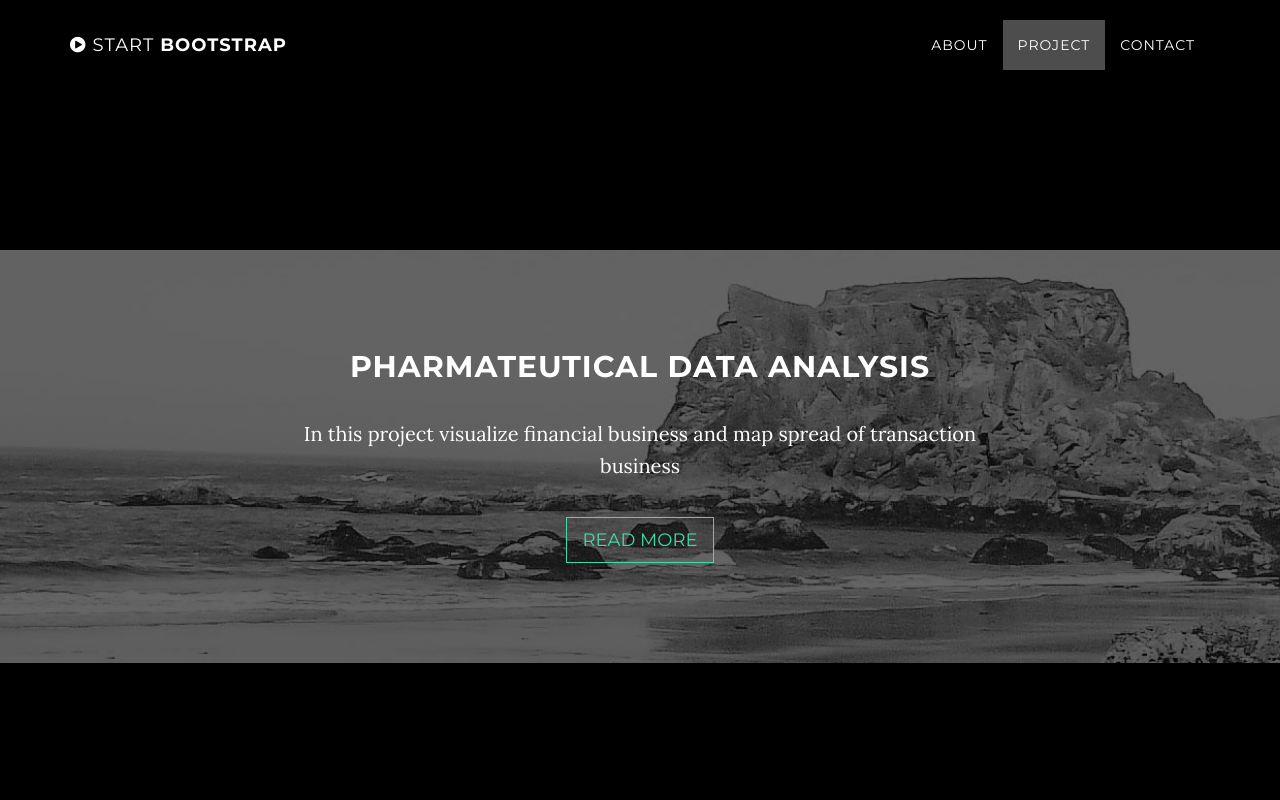
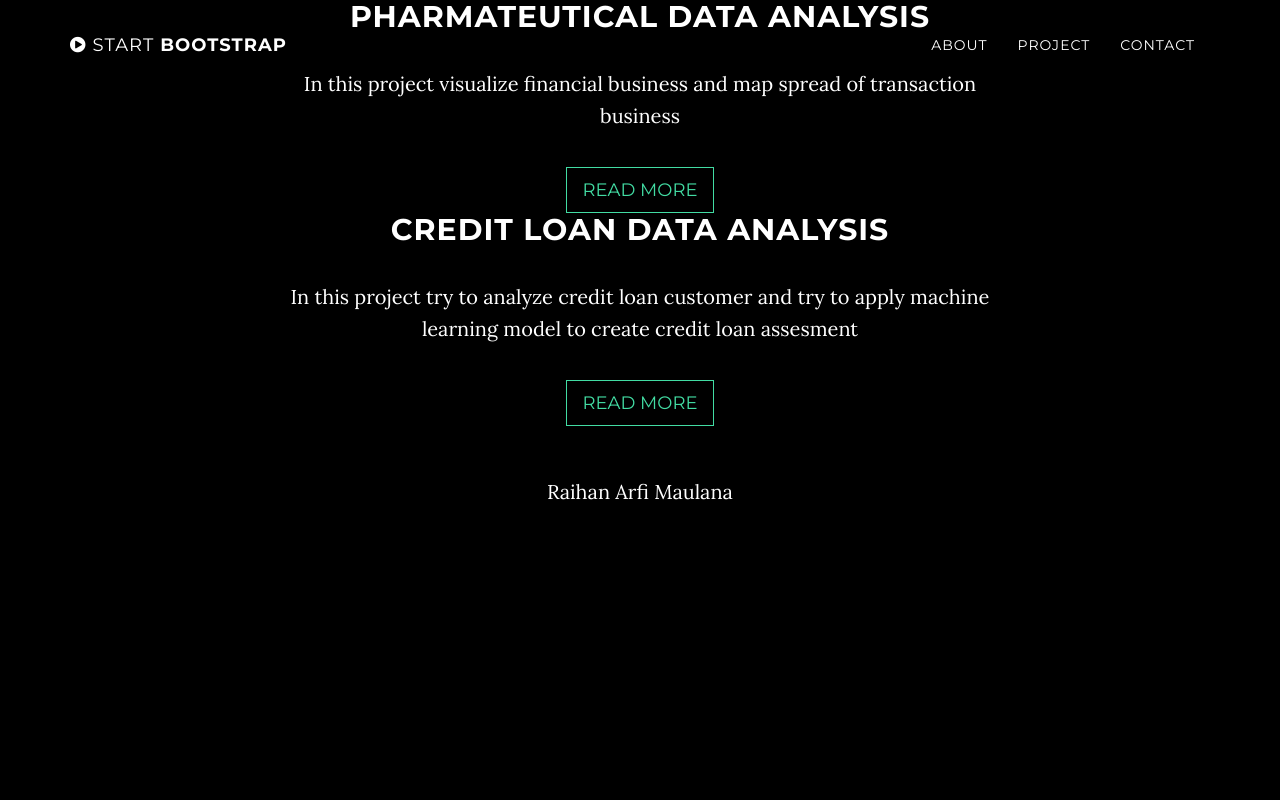
Before and after one commit to raihanarfi12-lab/raihanarfi12-lab.github.io, a plain HTML site: page project.html in a window 1280 px wide. Shown: the top 800 px of the page. Drawn offline with Linux system fonts and the light colour scheme; some packages are replaced by stand-ins of ours.

Commit message:
fix project page

```diff
--- a/project.html
+++ b/project.html
@@ -98,9 +98,8 @@
         </div>
     </section>-->
 
-    <!-- Download Section -->
-    <section id="project" class="content-section text-center">
-        <div class="download-section">
+    <!-- Project Section -->
+    <section id="project_1" class="text-center">
         <div class="container">
             <div class="col-lg-8 col-lg-offset-2">
                 <h2>Pharmateutical Data Analysis</h2>
@@ -108,17 +107,14 @@
                 <a href="project/project_1.html" class="btn btn-default btn-lg">Read More</a>
             </div>
         </div>
-        </div>
     </section>
 
-    <section id="project" class="content-section text-center">
-        <div class="download-section">
+    <section id="project_2" class="text-center">
         <div class="container">
             <div class="col-lg-8 col-lg-offset-2">
                 <h2>Credit Loan Data Analysis</h2>
-                    <p>In this project visualize financial business and map spread of transaction business</p>
+                <p>In this project try to analyze credit loan customer and try to apply machine learning model to create credit loan assesment</p>
                 <a href="project/project_2.html" class="btn btn-default btn-lg">Read More</a>
-                </div>
             </div>
         </div>
     </section>
```
Lines whose indentation alone changed are shown as unchanged.
